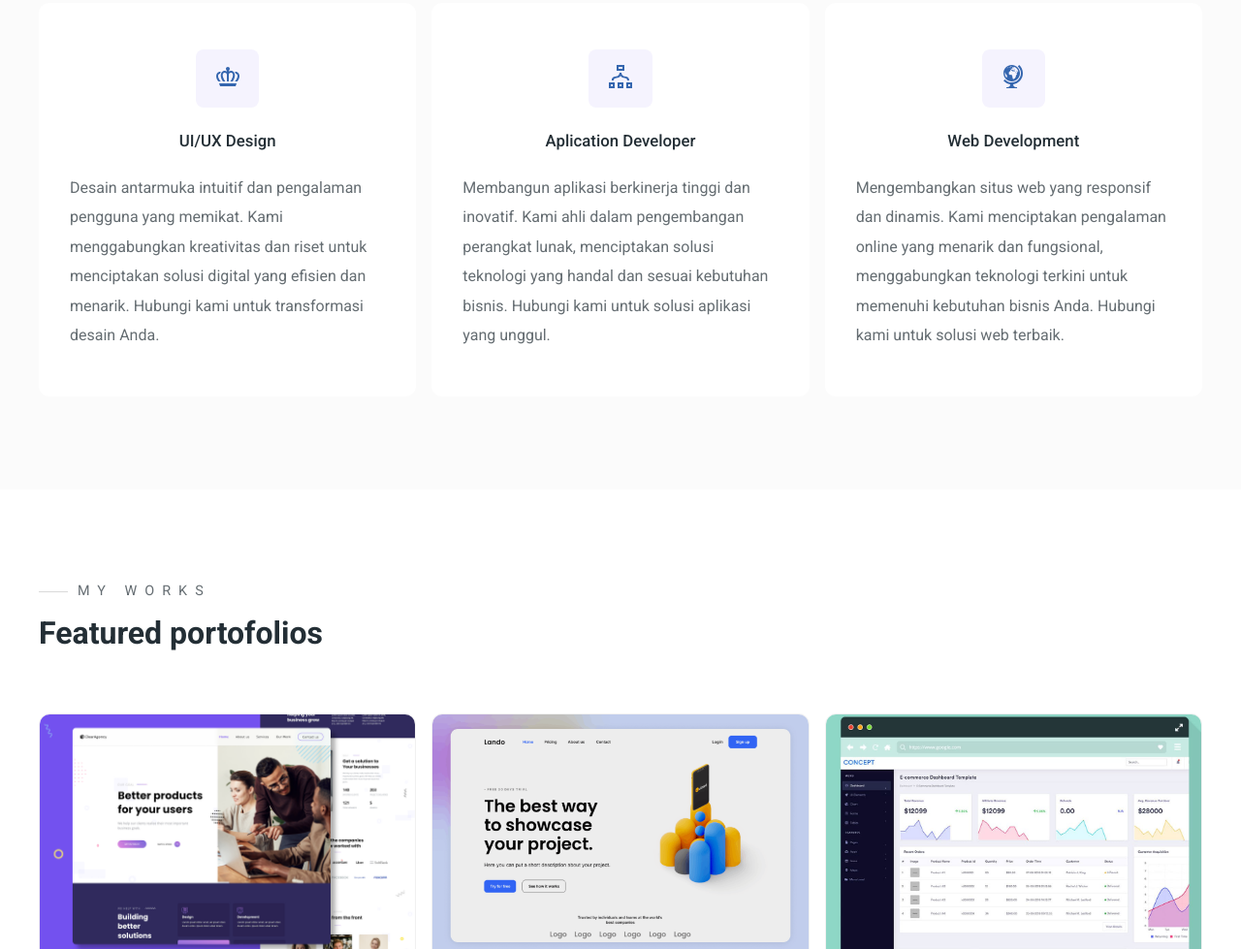
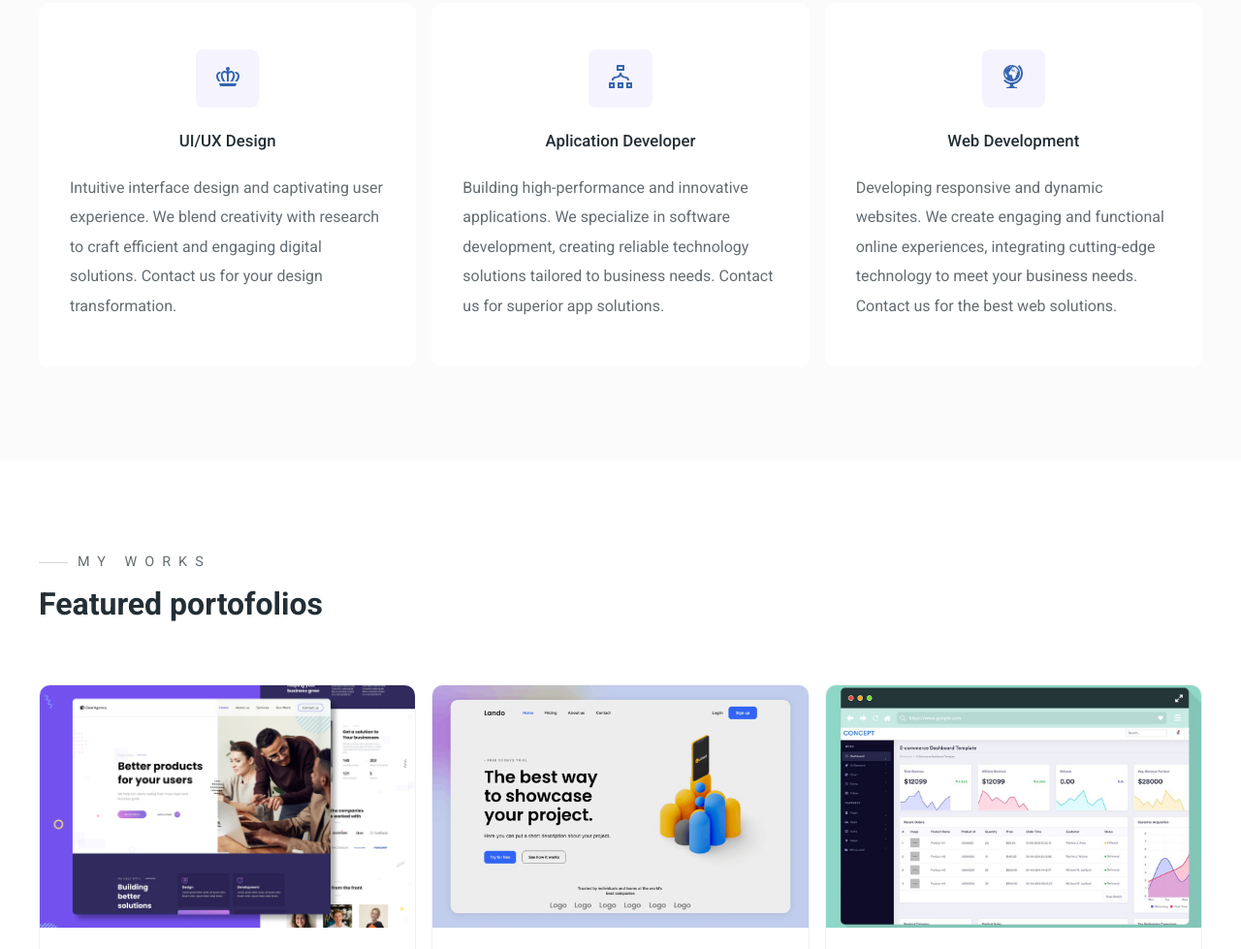
Before and after one commit to iqbal-webdev/portofolio.github.io, a plain HTML site: page index.html in a window 1280 px wide. Shown: the part 1061-2040 px from the top of the page at 97% size. Drawn offline with Linux system fonts and the light colour scheme.

Commit message:
Update index.html

```diff
--- a/index.html
+++ b/index.html
@@ -78,7 +78,8 @@
                     </div>
                     <h4>UI/UX Design</h4>
                     <p>
-                        Desain antarmuka intuitif dan pengalaman pengguna yang memikat. Kami menggabungkan kreativitas dan riset untuk menciptakan solusi digital yang efisien dan menarik. Hubungi kami untuk transformasi desain Anda.
+
+Intuitive interface design and captivating user experience. We blend creativity with research to craft efficient and engaging digital solutions. Contact us for your design transformation.
                     </p>
                 </div>
                 <!-- service 2 -->
@@ -88,7 +89,7 @@
                    </div>
                    <h4>Aplication Developer</h4>
                    <p>
-                    Membangun aplikasi berkinerja tinggi dan inovatif. Kami ahli dalam pengembangan perangkat lunak, menciptakan solusi teknologi yang handal dan sesuai kebutuhan bisnis. Hubungi kami untuk solusi aplikasi yang unggul.
+                    Building high-performance and innovative applications. We specialize in software development, creating reliable technology solutions tailored to business needs. Contact us for superior app solutions.
                    </p>
                </div>
                <!-- service 3 -->
@@ -98,7 +99,7 @@
                </div>
                <h4>Web Development</h4>
                <p>
-                Mengembangkan situs web yang responsif dan dinamis. Kami menciptakan pengalaman online yang menarik dan fungsional, menggabungkan teknologi terkini untuk memenuhi kebutuhan bisnis Anda. Hubungi kami untuk solusi web terbaik.
+                Developing responsive and dynamic websites. We create engaging and functional online experiences, integrating cutting-edge technology to meet your business needs. Contact us for the best web solutions.
             </p>
            </div>
             </div>
```
